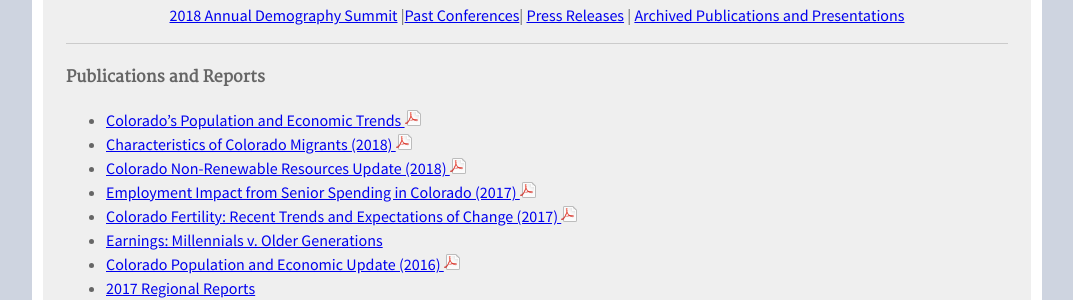
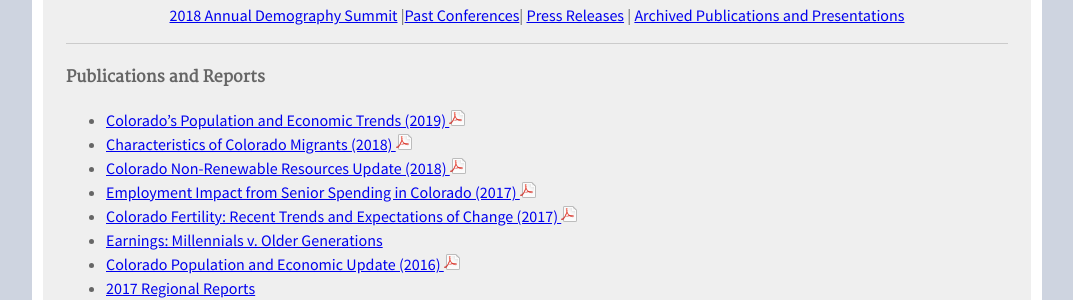
Before and after one commit to TBleess/Website_New, a Jekyll site: the page built from pages/9_Not_in_Menu/publications-and-presentations.md, in a window 1280 px wide and 900 px high, scrolled down 355 px. Shown: the part 150-450 px from the top of the window, without its empty margins (103-1176 px from the left). Built offline with Jekyll 4.4.1, drawn with Linux system fonts in a browser that asks for light colours.

Commit message:
Update publications-and-presentations.md

```diff
--- a/pages/9_Not_in_Menu/publications-and-presentations.md
+++ b/pages/9_Not_in_Menu/publications-and-presentations.md
@@ -27,7 +27,7 @@
 - - -
 
 #### Publications and Reports
-- [Colorado's Population and Economic Trends ![pdf](/images/page_white_acrobat.png 'download pdf file')](https://drive.google.com/uc?export=download&id=1ftugvPGk5GDFzxan0XAJKq9ytGr7sdCg)
+- [Colorado's Population and Economic Trends (2019) ![pdf](/images/page_white_acrobat.png 'download pdf file')](https://drive.google.com/uc?export=download&id=1ftugvPGk5GDFzxan0XAJKq9ytGr7sdCg)
 - [Characteristics of Colorado Migrants (2018) ![pdf](/images/page_white_acrobat.png 'download pdf file')](https://drive.google.com/uc?export=download&id=1UaUuhTWxQiX7Kdu-b3vJn8J9V10BtOFn)
 - [Colorado Non-Renewable Resources Update (2018) ![pdf](/images/page_white_acrobat.png 'download pdf file')](https://drive.google.com/uc?export=download&id=1cT9svV10PxlrC46ucauNJttgJc0GS4sN)
 - [Employment Impact from Senior Spending in Colorado (2017) ![pdf](/images/page_white_acrobat.png 'download pdf file')](https://drive.google.com/uc?export=download&id=0B2FMBVetYCVCSDBQVlE1WkQxUlE)
```
